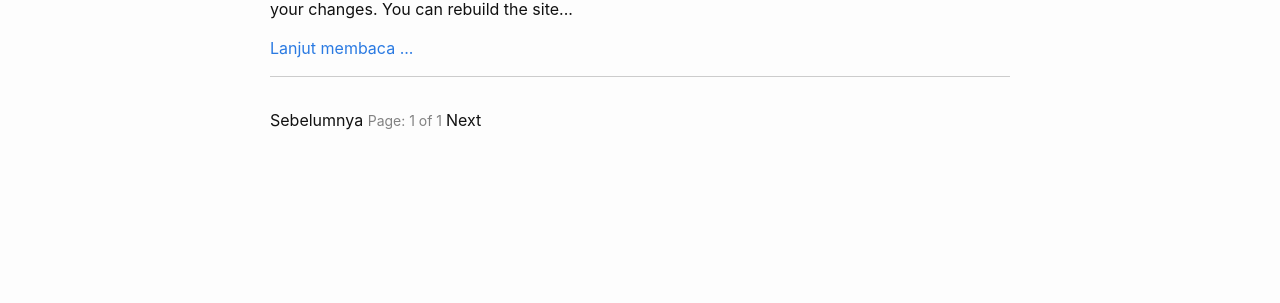
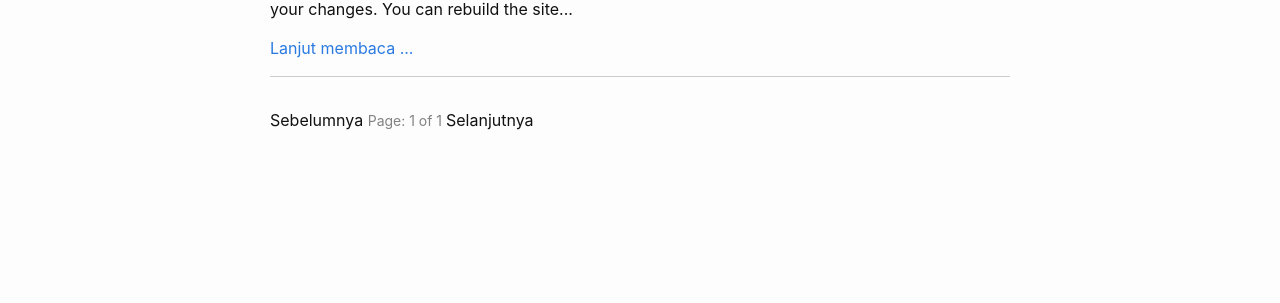
Before and after one commit to helmiz/helmiz.github.io, a Jekyll site: the page built from index.html, in a window 1280 px wide. Shown: the part 418-721 px from the top of the page. Built offline with Jekyll 4.4.1, drawn with Linux system fonts in a browser that asks for light colours; the list of posts is cut into pages by our own code.

Commit message:
Modify become Selanjutnya

```diff
--- a/_layouts/home.html
+++ b/_layouts/home.html
@@ -48,7 +48,7 @@ layout: default
   {% if paginator.next_page %}
     <a href="{{ paginator.next_page_path }}" class="next">Berikutnya</a>
   {% else %}
-    <span class="next ">Next</span>
+    <span class="next ">Selanjutnya</span>
   {% endif %}
 </div>
 
```
